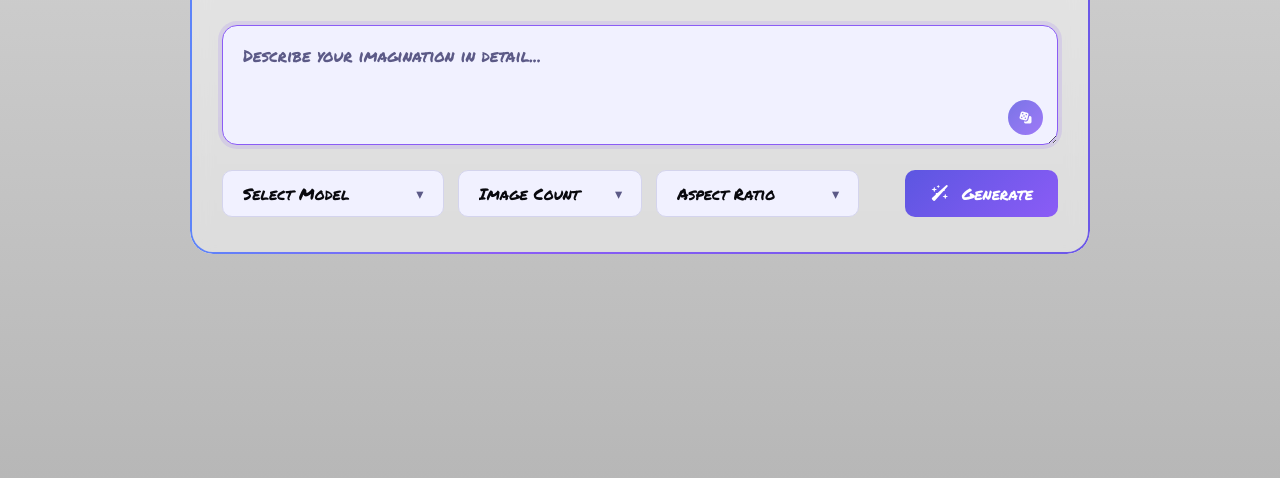
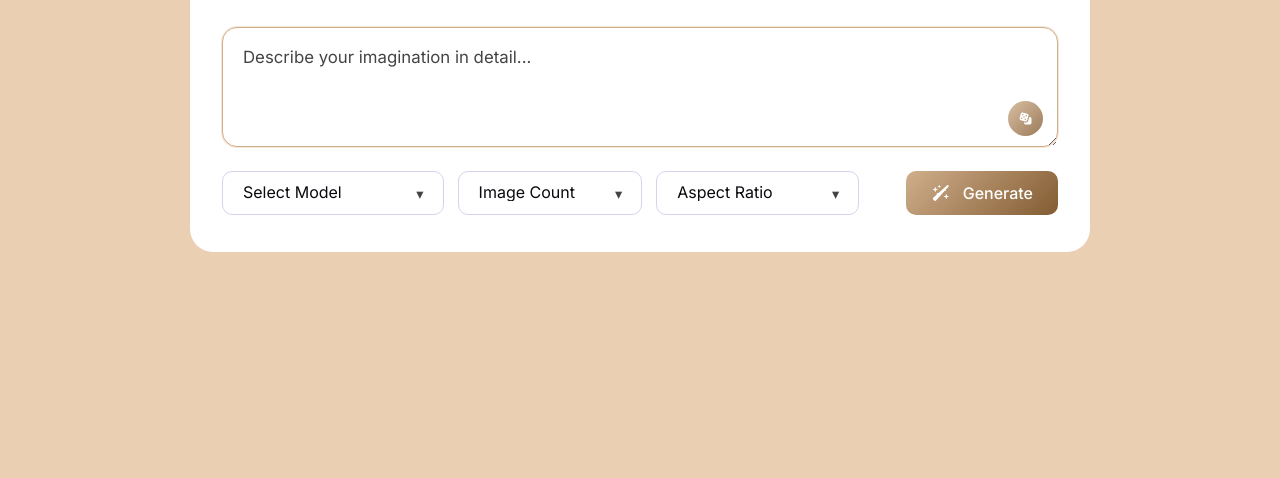
Before and after one commit to Sushan8-1/AI-IMG-generator, a website: page Frontend/index.html in a window 1280 px wide. Shown: the part 322-800 px from the top of the page. Drawn offline with Linux system fonts and the light colour scheme.

Commit message:
Fix problems

```diff
--- a/style.css
+++ b/Frontend/style.css
@@ -1,12 +1,10 @@
-/* @import url('https://fonts.googleapis.com/css2?family=Inter:ital,opsz,wght@0,14..32,100..900;1,14..32,100..900&family=Permanent+Marker&display=swap'); */
-
-@import url('https://fonts.googleapis.com/css2?family=Inter:ital,opsz,wght@0,14..32,100..900;1,14..32,100..900&family=Lilita+One&family=Permanent+Marker&family=Poppins:ital,wght@0,100;0,200;0,300;0,400;0,500;0,600;0,700;0,800;0,900;1,100;1,200;1,300;1,400;1,500;1,600;1,700;1,800;1,900&family=Share+Tech&display=swap');
+@import url('https://fonts.googleapis.com/css2?family=Inter:ital,opsz,wght@0,14..32,100..900;1,14..32,100..900&family=Permanent+Marker&display=swap');
 
 * {
     margin: 0;
     padding: 0;
     box-sizing: border-box;
-    font-family: "Permanent Marker";
+    font-family: "Inter", sans-serif;
     font-weight: 400;
     font-style: normal;
 }
@@ -14,21 +12,21 @@
 :root {
     --color-primary: #adadad;
     --color-primary-dark: #ffffff;
-    --color-accent: #8B5CF6;
-    --color-card: #FFFFFF;
-    --color-input: #F1F1FF;
+    --color-accent: #d0af8c;
+    --color-card: #ffffff;
+    --color-input: #ffffff;
     --color-text: #09090E;
-    --color-placeholder: #5C5A87;
+    --color-placeholder: #444444;
     --color-border: #D4D4ED;
-    --color-gradient: linear-gradient(135deg, #5C56E1, #8B5CF6);
+    --color-gradient: linear-gradient(135deg, #d0af8c, #825b31);
 }
 
 body.dark-theme {
-    --color-card: #1E293B;
-    --color-input: #141B2D;
-    --color-text: #F3F4F6;
-    --color-placeholder: #A3B6DC;
-    --color-border: #334155;
+    --color-card: #111827;
+    --color-input: #1F2937;
+    --color-border: #374151;
+    --color-text: #F9FAFB;
+    --color-placeholder: #ffffff;
     background: var(--color-card);
     transition: background 0.3s ease;
 }
@@ -45,7 +43,7 @@ body {
     min-height: 100vh;
     padding: 15px;
     color: var(--color-text);
-    background: linear-gradient(#d9d9d9, #b7b7b7);
+    background: #ebcfb2;
     transition: background 0.3s ease, color 0.3s ease;
 }
 
@@ -55,67 +53,10 @@ body {
     max-width: 900px;
     padding: 32px;
     border-radius: 23px;
-
-    background: rgba(255, 255, 255, 0.45);
+    background: rgb(255, 255, 255);
     backdrop-filter: blur(10px);
     -webkit-backdrop-filter: blur(10px);
-
     overflow: hidden;
-}
-
-.container::before {
-    content: "";
-    position: absolute;
-    inset: 0;
-    border-radius: inherit;
-    padding: 2px;
-
-    background: linear-gradient(270deg,
-            #5C56E1,
-            #8B5CF6,
-            #00D4FF,
-            #5C56E1);
-
-    background-size: 300% 300%;
-    animation: borderMove 6s linear infinite;
-
-    -webkit-mask:
-        linear-gradient(#fff 0 0) content-box,
-        linear-gradient(#fff 0 0);
-    mask:
-        linear-gradient(#fff 0 0) content-box,
-        linear-gradient(#fff 0 0);
-
-    -webkit-mask-composite: xor;
-    mask-composite: exclude;
-
-    pointer-events: none;
-}
-
-.container::after {
-    content: "";
-    position: absolute;
-    inset: 2px;
-    border-radius: calc(23px - 2px);
-
-    background: transparent;
-    pointer-events: none;
-    z-index: 0;
-}
-
-.container>* {
-    position: relative;
-    z-index: 1;
-}
-
-@keyframes borderMove {
-    0% {
-        background-position: 0% 50%;
-    }
-
-    100% {
-        background-position: 100% 50%;
-    }
 }
 
 .header {
@@ -201,7 +142,7 @@ body {
 .prompt-container .prompt-input:focus {
     outline: none;
     border-color: var(--color-accent);
-    box-shadow: 0 0 0 4px rgba(139, 92, 246, 0.15);
+    box-shadow: 0 0 0 1px rgba(235, 207, 178, 0.5);
 }
 
 .prompt-container .prompt-btn {
@@ -287,7 +228,7 @@ body {
 
 .prompt-actions .generate-btn:hover {
     transform: translateY(-2px);
-    box-shadow: 0 4px 10px rgba(109, 40, 217, 0.3);
+    box-shadow: 0 4px 10px rgb(235, 207, 178);
 }
 
 main-content .gallery-grid:has(.img-card) {
```
Also changed, not shown: Backend/package.json (renamed from ai-img-backend/package.json), Backend/server.js (renamed from ai-img-backend/server.js), Extra/README.md (added), Frontend/index.html (renamed from index.html), Frontend/package.json (renamed from package.json), Frontend/script.js (renamed from script.js), 5 other files.
